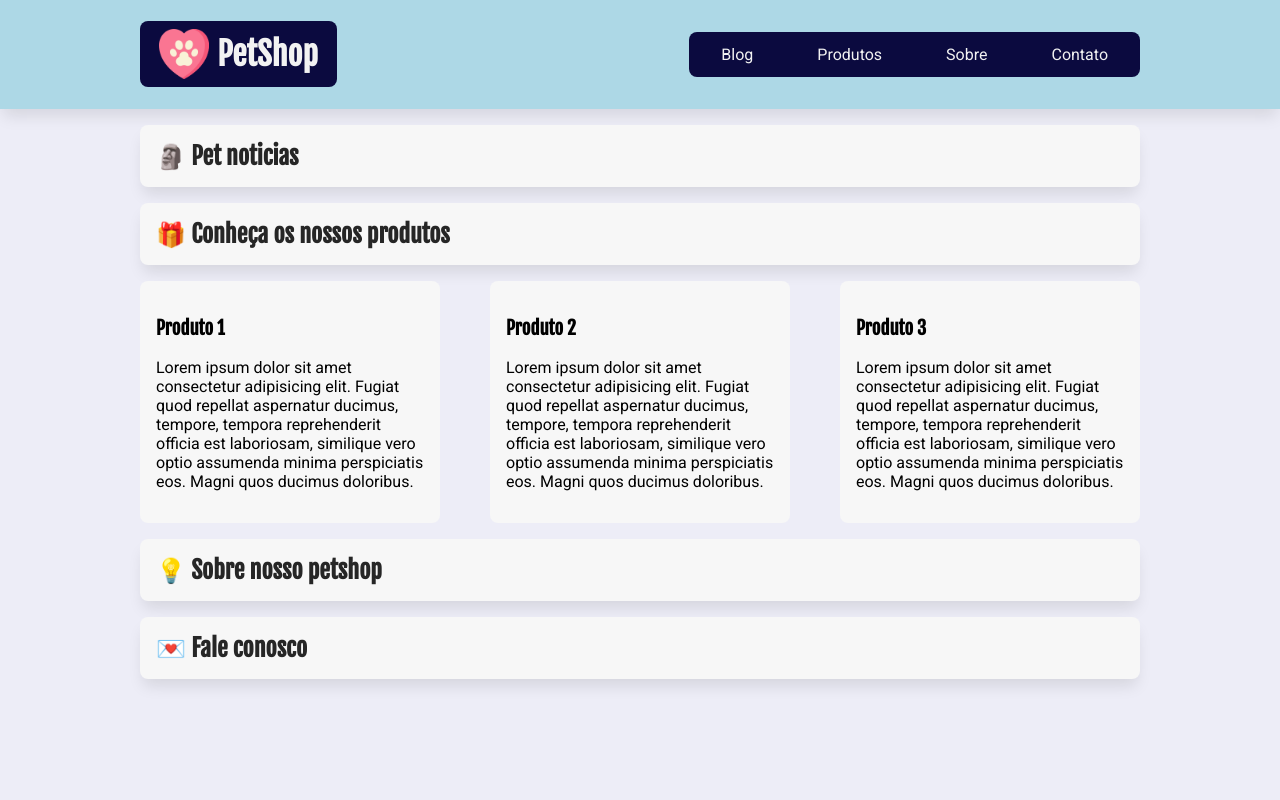
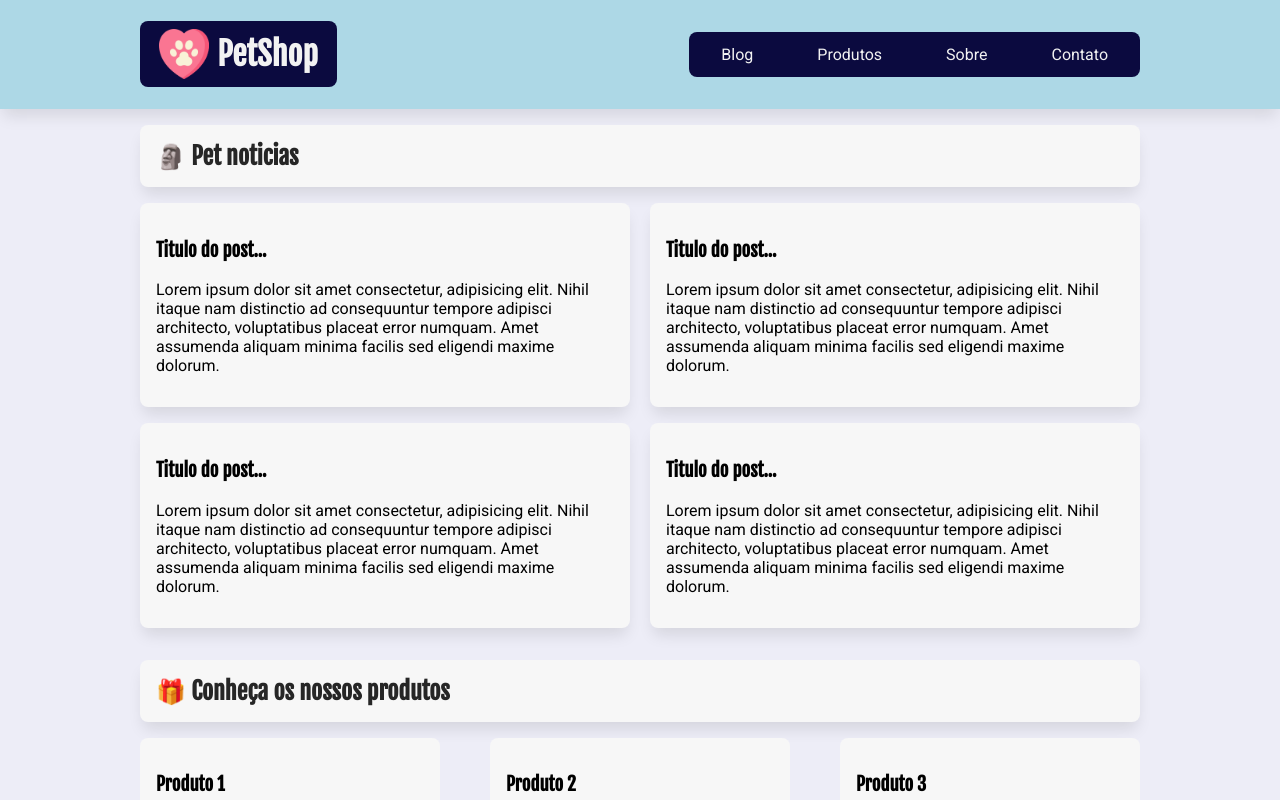
Before and after one commit to DR4CH3N/petshop-matheus, a React (Create React App) app: page / in a window 1280 px wide. Shown: the top 800 px of the page. Built offline with nearby package versions, Linux system fonts and the light colour scheme.

Commit message:
update na home com listas de posts

```diff
--- a/src/App.jsx
+++ b/src/App.jsx
@@ -1,4 +1,4 @@
-import Cabecalho from "./components/cabecalho/Cabecalho";
+import Cabecalho from "./components/Cabecalho/Cabecalho";
 import Home from "./pages/Home/Home";
 import Produtos from "./pages/Produtos/Produtos";
 import Sobre from "./pages/Sobre/Sobre";
--- /dev/null
+++ b/src/components/ListaPosts/ListaPosts.jsx
@@ -0,0 +1,46 @@
+import estilos from "./ListaPosts.module.css";
+
+const ListaPosts = () => {
+  return (
+    <div className={estilos.lista_posts}>
+      <article className={estilos.post}>
+        <h3>Titulo do post...</h3>
+        <p>
+          Lorem ipsum dolor sit amet consectetur, adipisicing elit. Nihil itaque
+          nam distinctio ad consequuntur tempore adipisci architecto,
+          voluptatibus placeat error numquam. Amet assumenda aliquam minima
+          facilis sed eligendi maxime dolorum.
+        </p>
+      </article>
+      <article className={estilos.post}>
+        <h3>Titulo do post...</h3>
+        <p>
+          Lorem ipsum dolor sit amet consectetur, adipisicing elit. Nihil itaque
+          nam distinctio ad consequuntur tempore adipisci architecto,
+          voluptatibus placeat error numquam. Amet assumenda aliquam minima
+          facilis sed eligendi maxime dolorum.
+        </p>
+      </article>
+      <article className={estilos.post}>
+        <h3>Titulo do post...</h3>
+        <p>
+          Lorem ipsum dolor sit amet consectetur, adipisicing elit. Nihil itaque
+          nam distinctio ad consequuntur tempore adipisci architecto,
+          voluptatibus placeat error numquam. Amet assumenda aliquam minima
+          facilis sed eligendi maxime dolorum.
+        </p>
+      </article>
+      <article className={estilos.post}>
+        <h3>Titulo do post...</h3>
+        <p>
+          Lorem ipsum dolor sit amet consectetur, adipisicing elit. Nihil itaque
+          nam distinctio ad consequuntur tempore adipisci architecto,
+          voluptatibus placeat error numquam. Amet assumenda aliquam minima
+          facilis sed eligendi maxime dolorum.
+        </p>
+      </article>
+    </div>
+  );
+};
+
+export default ListaPosts;
--- /dev/null
+++ b/src/components/ListaPosts/ListaPosts.module.css
@@ -0,0 +1,15 @@
+.lista_posts {
+    display: flex;
+    justify-content: space-between;
+    flex-wrap: wrap;
+}
+
+.post {
+    padding: 1rem;
+    width: 49%;
+    background-color: #f7f7f7;
+    box-shadow: var(--sombra-box);
+    border-radius: var(--borda-arredondada);
+    margin-bottom: 1rem;
+    transition: transform 300ms;
+}
--- a/src/pages/Home/Home.jsx
+++ b/src/pages/Home/Home.jsx
@@ -1,9 +1,12 @@
 import estilos from "./Home.module.css";
+import ListaPosts from "../../components/ListaPosts/ListaPosts";
 
 const Home = () => {
   return (
     <section>
       <h2 className={estilos.titulo_secao}>Pet noticias</h2>
+
+      <ListaPosts />
     </section>
   );
 };
```
